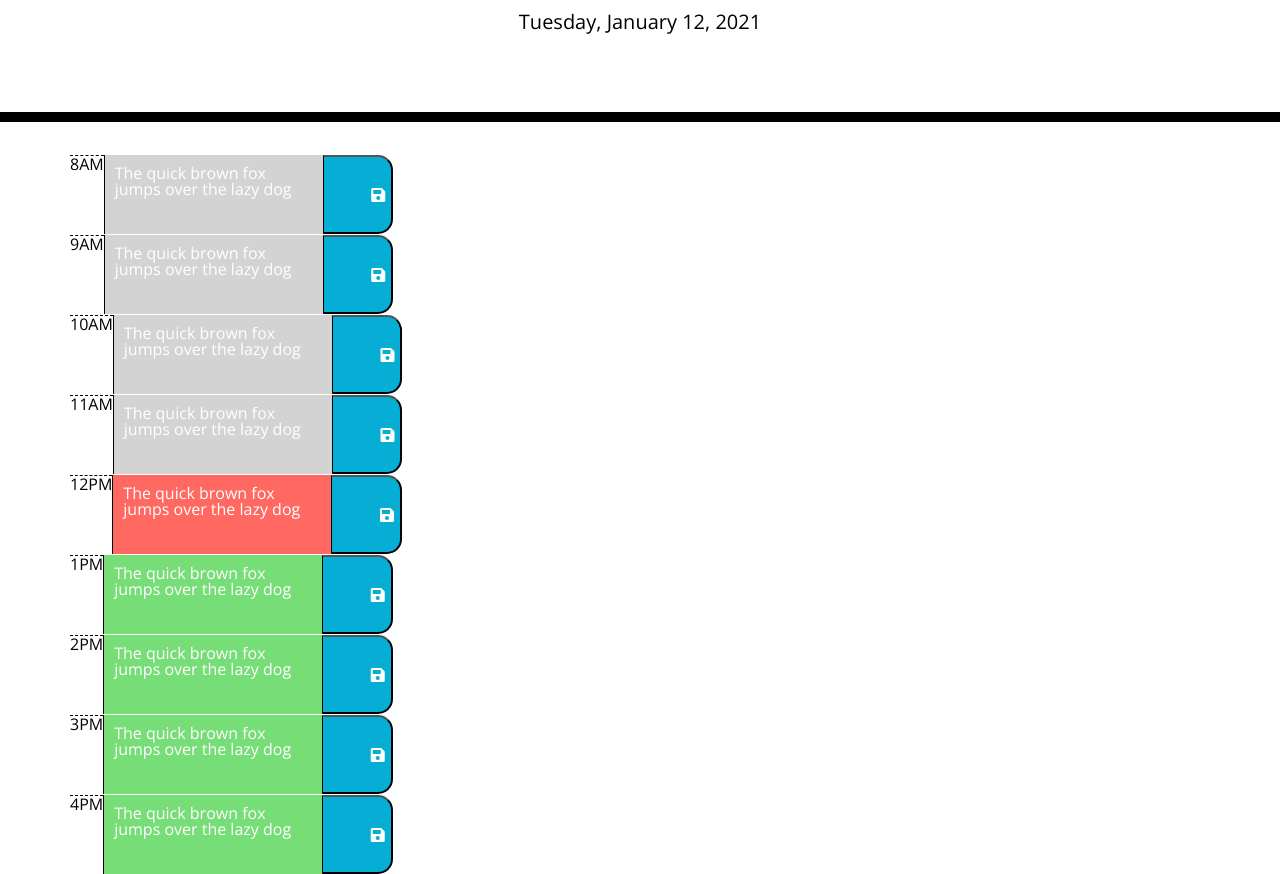
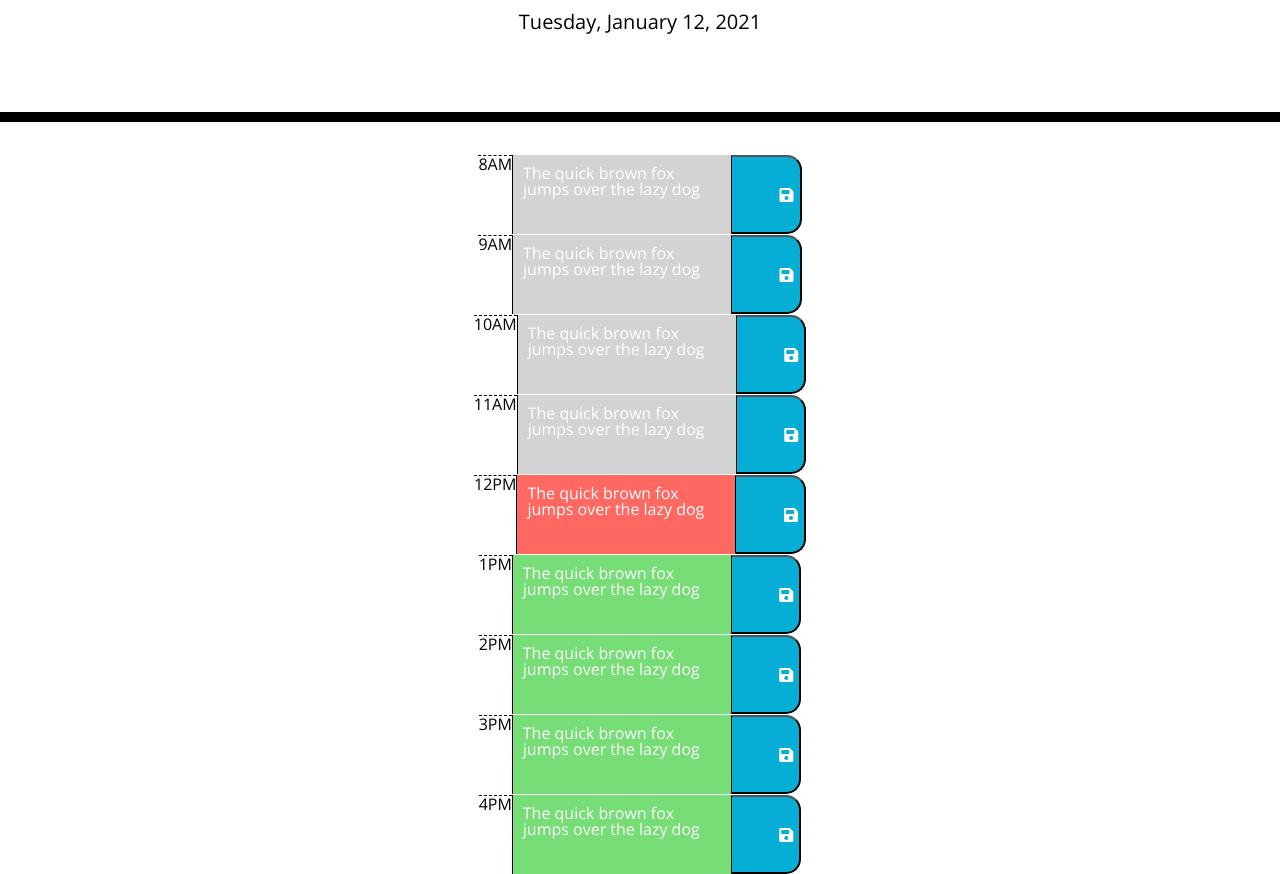
Before and after one commit to danielryangreen/daily-calendar, a plain HTML site: page index.html in a window 1280 px wide. Shown: the part 182-1056 px from the top of the page. Drawn offline with nearby package versions, Linux system fonts and the light colour scheme.

Commit message:
Display events in time blocks

```diff
--- a/index.html
+++ b/index.html
@@ -30,65 +30,65 @@
     </header>
     <div class="container">
       <!-- Timeblocks go here -->
-      <div class="row">
+      <div class="row justify-content-center">
         <label class="hour" for="event08">8AM</label>
-        <textarea id="event08" data-hour="08">The quick brown fox jumps over the lazy dog</textarea>
+        <textarea id="event08" data-hour="08"></textarea>
         <button class="saveBtn" aria-label="save" id="save08">
           <i class="fa fa-save" aria-hidden="true"></i>
         </button>
       </div>
-      <div class="row">
+      <div class="row justify-content-center">
         <label class="hour" for="event09">9AM</label>
-        <textarea id="event09" data-hour="09">The quick brown fox jumps over the lazy dog</textarea>
+        <textarea id="event09" data-hour="09"></textarea>
         <button class="saveBtn" aria-label="save" id="save09">
           <i class="fa fa-save" aria-hidden="true"></i>
         </button>
       </div>
-      <div class="row">
+      <div class="row justify-content-center">
         <label class="hour" for="event10">10AM</label>
-        <textarea id="event10" data-hour="10">The quick brown fox jumps over the lazy dog</textarea>
+        <textarea id="event10" data-hour="10"></textarea>
         <button class="saveBtn" aria-label="save" id="save10">
           <i class="fa fa-save" aria-hidden="true"></i>
         </button>
       </div>
-      <div class="row">
+      <div class="row justify-content-center">
         <label class="hour" for="event11">11AM</label>
-        <textarea id="event11" data-hour="11">The quick brown fox jumps over the lazy dog</textarea>
+        <textarea id="event11" data-hour="11"></textarea>
         <button class="saveBtn" aria-label="save" id="save11">
           <i class="fa fa-save" aria-hidden="true"></i>
         </button>
       </div>
-      <div class="row">
+      <div class="row justify-content-center">
         <label class="hour" for="event12">12PM</label>
-        <textarea id="event12" data-hour="12">The quick brown fox jumps over the lazy dog</textarea>
+        <textarea id="event12" data-hour="12"></textarea>
         <button class="saveBtn" aria-label="save" id="save12">
           <i class="fa fa-save" aria-hidden="true"></i>
         </button>
       </div>
-      <div class="row">
+      <div class="row justify-content-center">
         <label class="hour" for="event13">1PM</label>
-        <textarea id="event13" data-hour="13">The quick brown fox jumps over the lazy dog</textarea>
+        <textarea id="event13" data-hour="13"></textarea>
         <button class="saveBtn" aria-label="save" id="save13">
           <i class="fa fa-save" aria-hidden="true"></i>
         </button>
       </div>
-      <div class="row">
+      <div class="row justify-content-center">
         <label class="hour" for="event14">2PM</label>
-        <textarea id="event14" data-hour="14">The quick brown fox jumps over the lazy dog</textarea>
+        <textarea id="event14" data-hour="14"></textarea>
         <button class="saveBtn" aria-label="save" id="save14">
           <i class="fa fa-save" aria-hidden="true"></i>
         </button>
       </div>
-      <div class="row">
+      <div class="row justify-content-center">
         <label class="hour" for="event15">3PM</label>
-        <textarea id="event15" data-hour="15">The quick brown fox jumps over the lazy dog</textarea>
+        <textarea id="event15" data-hour="15"></textarea>
         <button class="saveBtn" aria-label="save" id="save15">
           <i class="fa fa-save" aria-hidden="true"></i>
         </button>
       </div>
-      <div class="row">
+      <div class="row justify-content-center">
         <label class="hour" for="event16">4PM</label>
-        <textarea id="event16" data-hour="16">The quick brown fox jumps over the lazy dog</textarea>
+        <textarea id="event16" data-hour="16"></textarea>
         <button class="saveBtn" aria-label="save" id="save16">
           <i class="fa fa-save" aria-hidden="true"></i>
         </button>
--- a/script.js
+++ b/script.js
@@ -1,6 +1,15 @@
 $(document).ready(function() {
 
   // global variables
+  var event08 = "The quick brown fox jumps over the lazy dog";
+  var event09 = "The quick brown fox jumps over the lazy dog";
+  var event10 = "The quick brown fox jumps over the lazy dog";
+  var event11 = "The quick brown fox jumps over the lazy dog";
+  var event12 = "The quick brown fox jumps over the lazy dog";
+  var event13 = "The quick brown fox jumps over the lazy dog";
+  var event14 = "The quick brown fox jumps over the lazy dog";
+  var event15 = "The quick brown fox jumps over the lazy dog";
+  var event16 = "The quick brown fox jumps over the lazy dog";
 
   // get current date and time
   var timeNow = moment();
@@ -12,7 +21,7 @@ $(document).ready(function() {
   // get reference to each element
   $("#currentDay").text(date);
 
-  // add class for past, present, future
+  // add classes for past, present, future
   $("textarea").addClass(function() {
     var dataHour = this.getAttribute("data-hour");
     if (dataHour < hour) {
@@ -29,6 +38,15 @@ $(document).ready(function() {
   // get saved events from local storage
 
   // display events in time blocks
+  $("#event08").text(event08);
+  $("#event09").text(event09);
+  $("#event10").text(event10);
+  $("#event11").text(event11);
+  $("#event12").text(event12);
+  $("#event13").text(event13);
+  $("#event14").text(event14);
+  $("#event15").text(event15);
+  $("#event16").text(event16);
 
   // enter or edit event in time block
 
```
